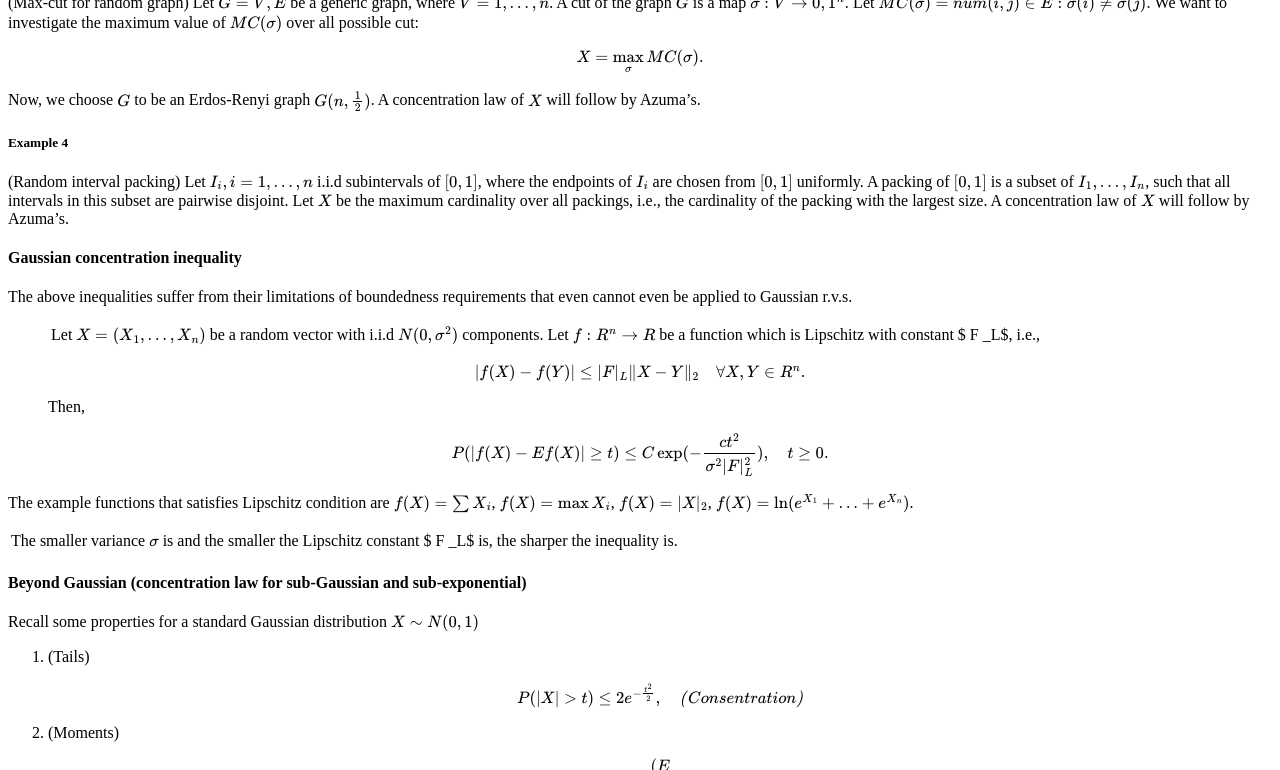
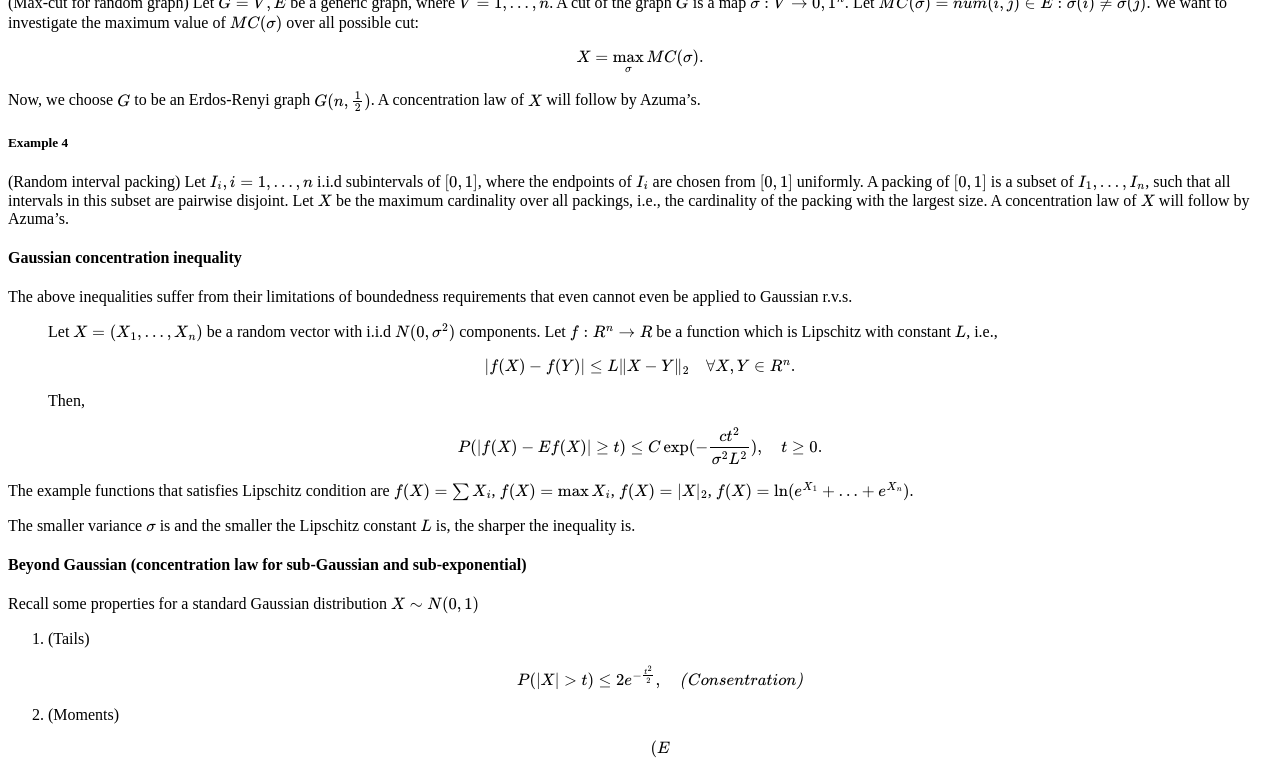
Before and after one commit to scuiaa555/scuiaa555.github.io, a Jekyll site: the page built from _posts/2017-04-21-Probability.md, in a window 1280 px wide and 900 px high, scrolled down 6498 px, cut to the strip 0-770 px from the top of the window. Built offline with Jekyll 4.4.1, drawn with Linux system fonts in a browser that asks for light colours; formulas are drawn with MathJax 3; comment, search, counter and statistics services are not loaded.

Commit message:
Modified on Thu Apr 27 11:24:43 HKT 2017

```diff
--- a/_posts/2017-04-21-Probability.md
+++ b/_posts/2017-04-21-Probability.md
@@ -348,17 +348,17 @@ Now, we choose $G$ to be an Erdos-Renyi graph $G(n,\frac{1}{2})$. A concentratio
 
 The above inequalities suffer from their limitations of boundedness requirements that even cannot even be applied to Gaussian r.v.s.
 
-> Let $X=(X_1,...,X_n)$ be a random vector with i.i.d $N(0,\sigma^2)$ components. Let $f:R^n\rightarrow R$ be a function which is Lipschitz with constant $| F |_L$, i.e.,
+> Let $X=(X_1,...,X_n)$ be a random vector with i.i.d $N(0,\sigma^2)$ components. Let $f:R^n\rightarrow R$ be a function which is Lipschitz with constant $L$, i.e.,
 >
-> $$|f(X)-f(Y)|\leq |F|_L\|X-Y\|_2 \quad \forall X,Y\in R^n.$$
+> $$|f(X)-f(Y)|\leq L\|X-Y\|_2 \quad \forall X,Y\in R^n.$$
 >
 > Then,
 >
-> $$P(|f(X)-Ef(X)|\geq t)\leq C\exp(-\frac{ct^2}{\sigma^2|F|_L^2}),\quad t\geq 0.$$
+> $$P(|f(X)-Ef(X)|\geq t)\leq C\exp(-\frac{ct^2}{\sigma^2L^2}),\quad t\geq 0.$$
 
 The example functions that satisfies Lipschitz condition are $f(X)=\sum X_i$, $f(X)=\max X_i$, $f(X)=\|X\|_2$, $f(X)=\ln(e^{X_1}+...+e^{X_n})$.
 
-The smaller variance $\sigma$ is and the smaller the Lipschitz constant $| F |_L$ is, the sharper the inequality is.
+The smaller variance $\sigma$ is and the smaller the Lipschitz constant $L$ is, the sharper the inequality is.
 
 
 #### Beyond Gaussian (concentration law for sub-Gaussian and sub-exponential)
```
